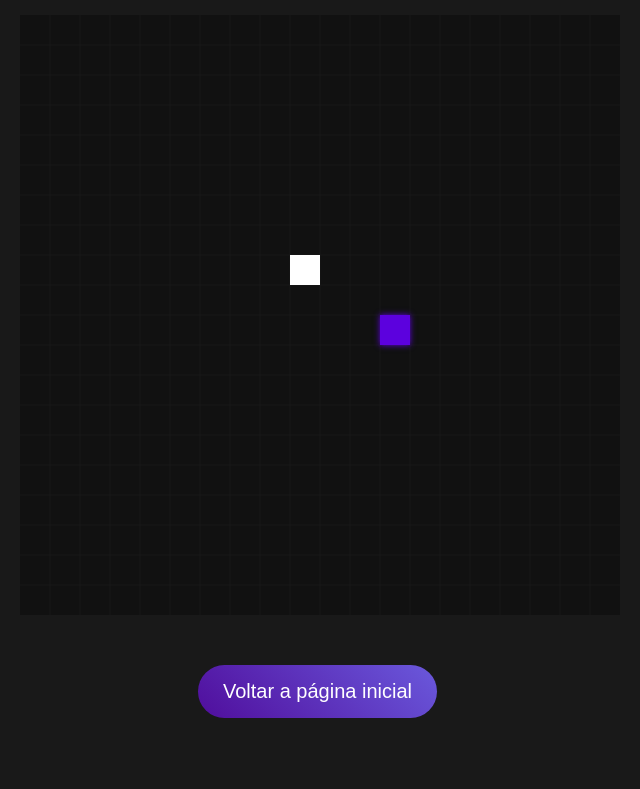
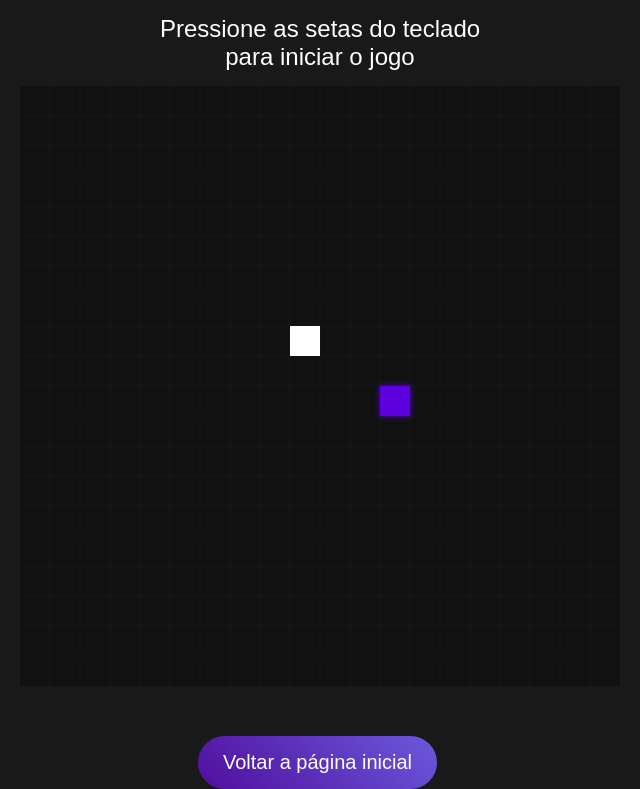
Before and after one commit to daviibandeiraa/jogo-snake-projeto, a plain HTML site: page html/snake.html in a window 1280 px wide. Shown: the part 120-909 px from the top of the page, without its empty margins (320-960 px from the left). Before the commit the page ends 838 px from the top, so only its background shows below. Drawn offline with nearby package versions, Linux system fonts and the light colour scheme.

Commit message:
adicionado instrução

```diff
--- a/css/style.css
+++ b/css/style.css
@@ -55,6 +55,13 @@ canvas {
     font-size: 1.5rem;
 }
 
+.instructions {
+    color: #fff;
+    font-size: 1.5rem;
+    text-align: center;
+    margin-bottom: 15px;
+}
+
 .btn-play {
     border: none;
     border-radius: 100px;
--- a/html/snake.html
+++ b/html/snake.html
@@ -12,6 +12,7 @@
 </head>
 <body>
     <div class="score">score: <span class="score--value">00</span></div>
+    <span class="instructions">Pressione as setas do teclado <br> para iniciar o jogo</span>
 
     <div class="menu-screen">
         <span class="game-over">game over</span>
--- a/js/script.js
+++ b/js/script.js
@@ -5,6 +5,7 @@ const score = document.querySelector(".score--value")
 const finalScore = document.querySelector(".final-score > span")
 const menu = document.querySelector(".menu-screen")
 const buttonPlay = document.querySelector(".btn-play")
+
 
 const audio = new Audio("../assets/audio.mp3")
 
@@ -14,6 +15,10 @@ const initialPosition = { x: 270, y: 240 }
 
 let snake = [initialPosition]
 
+const hideInstructions = () => {
+    const instructions = document.querySelector(".instructions")
+    instructions.style.display = "none"
+}
 const incrementScore = () => {
     score.innerText = +score.innerText + 10
 }
@@ -167,6 +172,8 @@ const gameLoop = () => {
     loopId = setTimeout(() => {
         gameLoop()
     }, 300)
+
+
 }
 
 gameLoop()
@@ -187,6 +194,7 @@ document.addEventListener("keydown", ({ key }) => {
     if (key == "ArrowUp" && direction != "down") {
         direction = "up"
     }
+    hideInstructions();
 })
 
 buttonPlay.addEventListener("click", () => {
@@ -194,5 +202,6 @@ buttonPlay.addEventListener("click", () => {
     menu.style.display = "none"
     canvas.style.filter = "none"
 
+
     snake = [initialPosition]
 })
```
